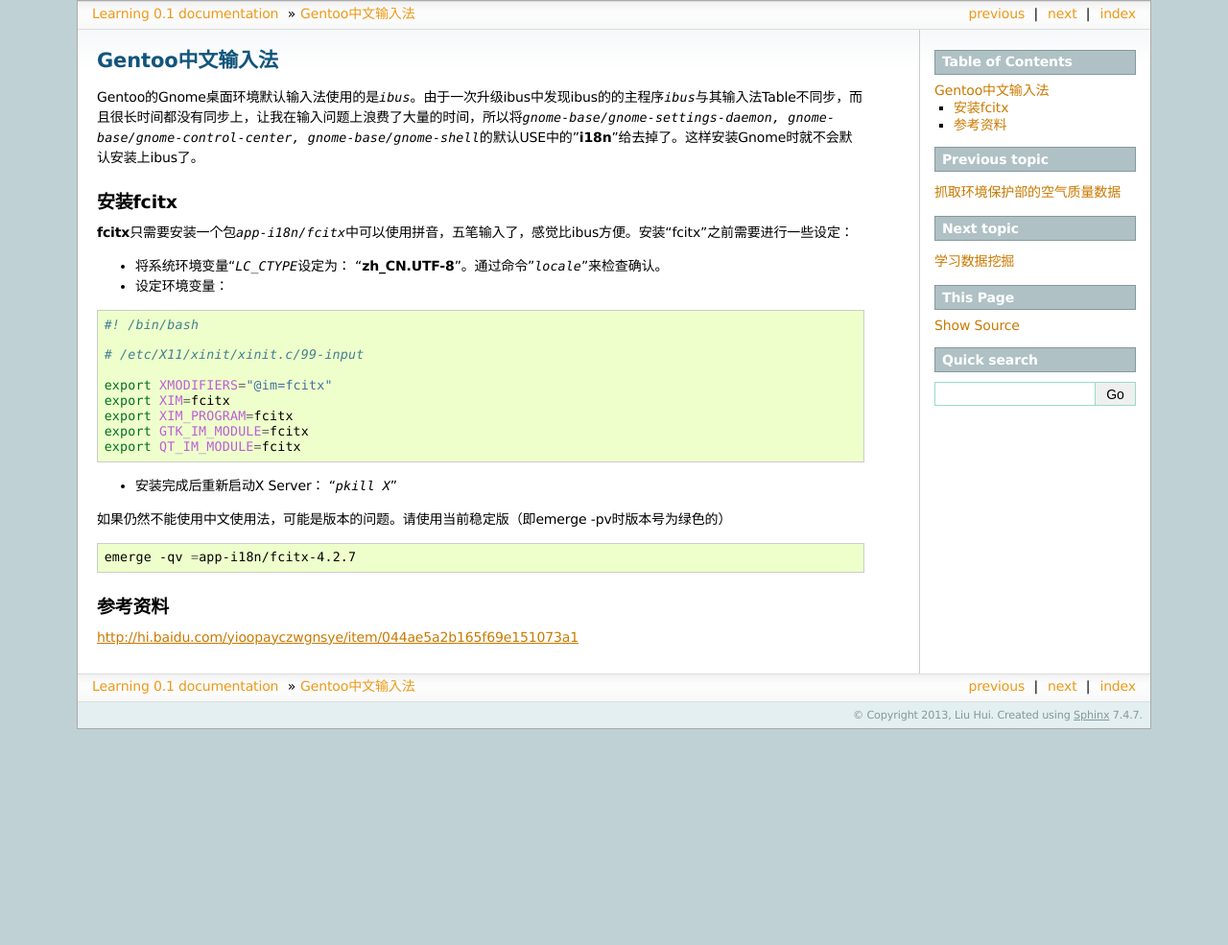
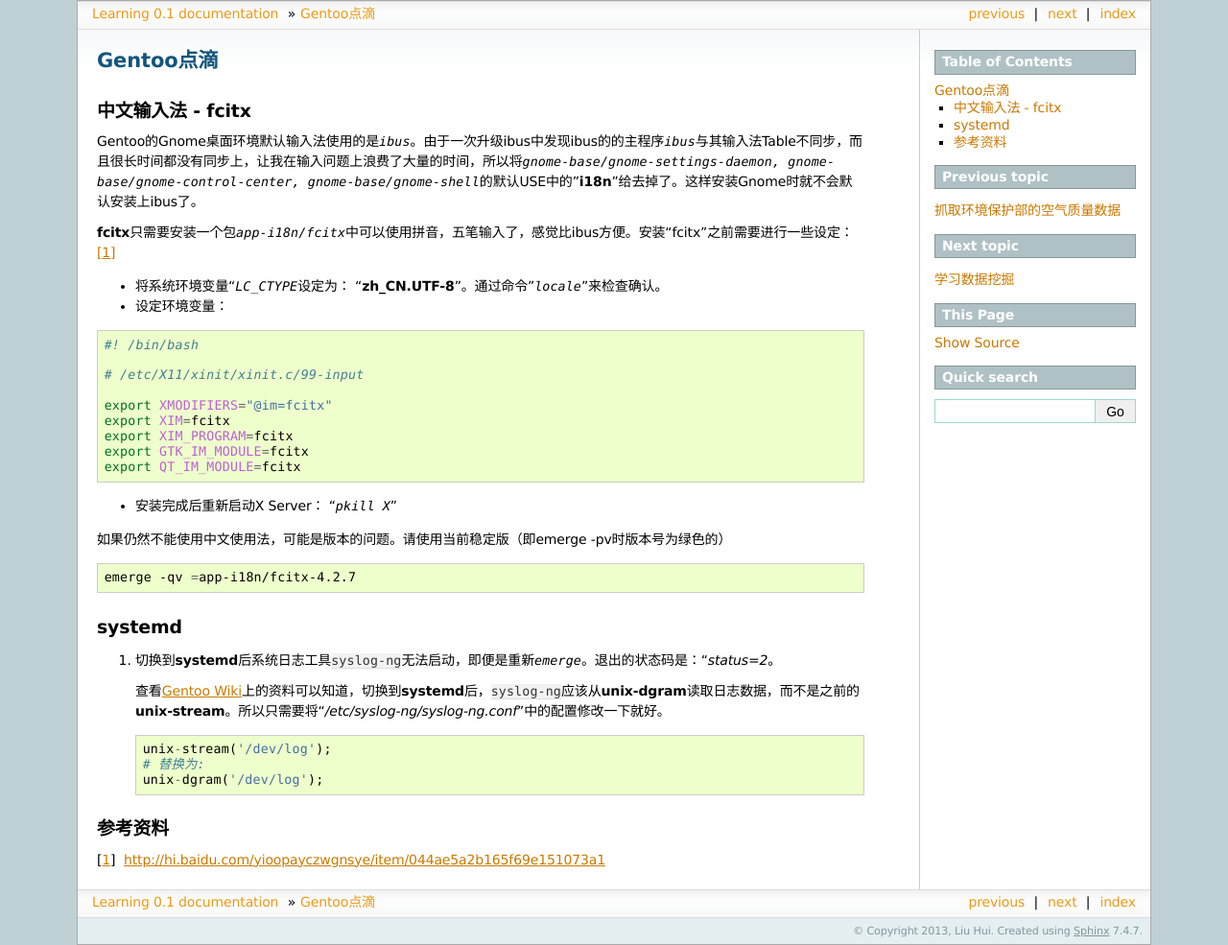
Before and after one commit to huiliu/learning.docs.hui, a Sphinx documentation site: the page built from source/gentoo.rst, in a window 1280 px wide. Shown: the whole page at 96% size. Built offline with Sphinx 7.4.7, drawn with Linux system fonts in a browser that asks for light colours; formulas are drawn with MathJax 3; before the commit the page ends 900 px from its top, so only the background shows below that.

Commit message:
MOVE gentoo-i18n.rst TO gentoo.rst
ADD NEW ITEMS ABOUT systemd

```diff
--- a/source/gentoo-i18n.rst
+++ b/source/gentoo.rst
@@ -1,15 +1,16 @@
-Gentoo中文输入法
+Gentoo点滴
 ******************
+
+中文输入法 - fcitx
+=====================
 Gentoo的Gnome桌面环境默认输入法使用的是\ `ibus`\ 。由于一次升级ibus中发现ibus的\
 的主程序\ `ibus`\ 与其输入法Table不同步，而且很长时间都没有同步上，让我在输入问\
 题上浪费了大量的时间，所以将\ `gnome-base/gnome-settings-daemon, gnome-base/\
 gnome-control-center, gnome-base/gnome-shell`\ 的默认USE中的"**i18n**"给去掉了。\
 这样安装Gnome时就不会默认安装上ibus了。
 
-安装fcitx
-===========
 **fcitx**\ 只需要安装一个包\ `app-i18n/fcitx`\ 中可以使用拼音，五笔输入了，感觉\
-比ibus方便。安装“fcitx”之前需要进行一些设定：
+比ibus方便。安装“fcitx”之前需要进行一些设定：\ [#]_
 
 * 将系统环境变量“\ `LC_CTYPE`\ 设定为： "**zh_CN.UTF-8**"。通过命令"`locale`"来\
   检查确认。
@@ -37,6 +38,23 @@
    emerge -qv =app-i18n/fcitx-4.2.7
 
 
+systemd
+===========
+1.  切换到\ **systemd**\ 后系统日志工具\ ``syslog-ng``\ 无法启动，即便是重新\
+    `emerge`\ 。退出的状态码是：“\ *status=2*\ 。
+
+    查看\ `Gentoo Wiki`_\ 上的资料可以知道，切换到\ **systemd**\ 后，\
+    ``syslog-ng``\ 应该从\ **unix-dgram**\ 读取日志数据，而不是之前的\
+    **unix-stream**\ 。所以只需要将“\ */etc/syslog-ng/syslog-ng.conf*\ ”中的配\
+    置修改一下就好。
+
+    ::
+
+        unix-stream('/dev/log');
+        # 替换为:
+        unix-dgram('/dev/log');
+
 参考资料
 ==========
-http://hi.baidu.com/yioopayczwgnsye/item/044ae5a2b165f69e151073a1
+.. [#]  http://hi.baidu.com/yioopayczwgnsye/item/044ae5a2b165f69e151073a1
+.. _Gentoo Wiki:    http://wiki.gentoo.org/wiki/Systemd#syslog-ng
--- a/source/index.rst
+++ b/source/index.rst
@@ -26,7 +26,7 @@
     github
     python
     spider
-    gentoo-i18n
+    gentoo
     datamining
     svn
 
```
